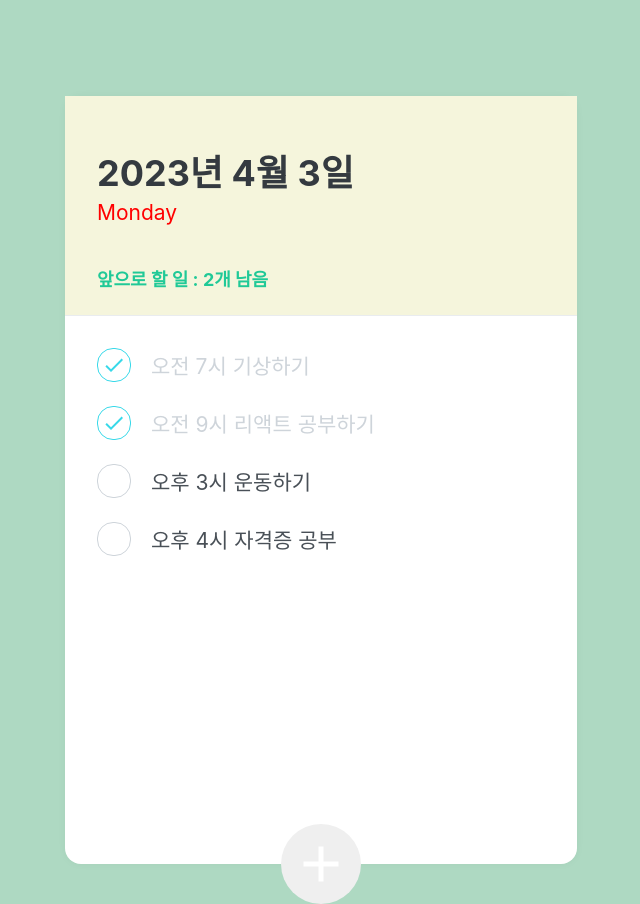
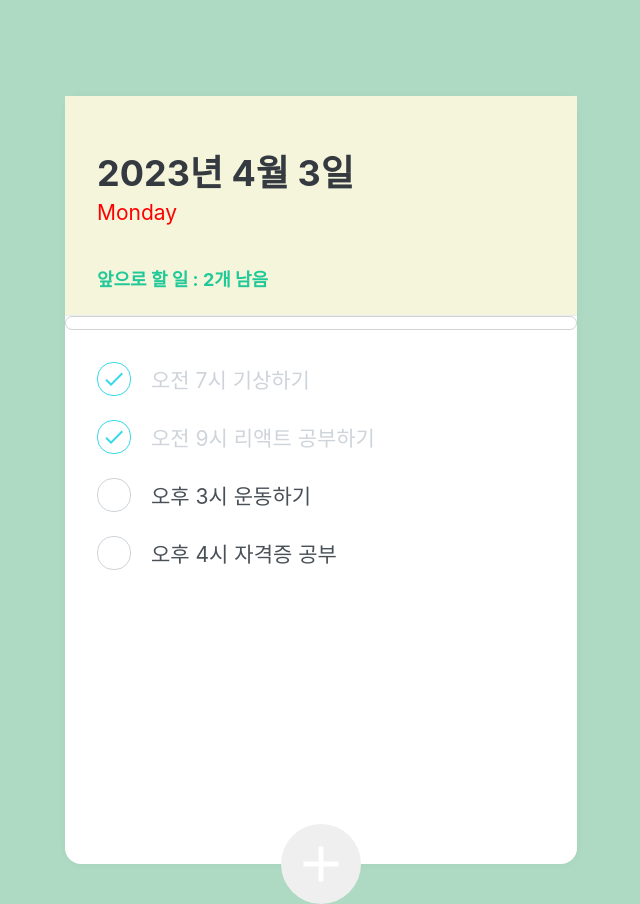
Before and after one commit to sloth-89/03todolist-prj, a React (Create React App) app: page / in a window 1280 px wide. Shown: the whole page, without its empty margins (319-959 px from the left). Built offline with nearby package versions, Linux system fonts and the light colour scheme.

Commit message:
230403 todolist

```diff
--- a/src/App.js
+++ b/src/App.js
@@ -5,6 +5,7 @@ import TodoHead from "./components/TodoHead";
 import TodoList from "./components/TodoList";
 import TodoCreate from "./components/TodoCreate";
 import { TodoProvider } from "./TodoContext";
+import Button from "./Button";
 
 const GlobalStyle = createGlobalStyle`
   body{
@@ -19,6 +20,7 @@ function App(){
       {/* 브라우저 전체 바탕화면 영역 */}
       <TodoTemplate>
         <TodoHead/>
+        <Button/>
         <TodoList/>
         <TodoCreate/>
       </TodoTemplate>
--- /dev/null
+++ b/src/Button.js
@@ -0,0 +1,31 @@
+import React from "react";
+import styled, {css} from "styled-components";
+
+const StyledButton = styled.button`
+    padding: 6px;
+    border-radius: 8px;
+    font-size: 1rem;
+    line-height: 1.5;
+    border: 1px solid lightgray;
+
+    color: ${(props) => props.color || 'gray'};
+    background: ${(props) => props.background || 'white'};
+
+    ${(props) => props.primary &&
+        css`
+            color: white;
+            background: navy;
+            border-color: navy;
+        `
+    };
+`;
+
+function Button({children, ...props}){
+    return(
+        <StyledButton {...props}>
+            {children}
+        </StyledButton>
+    )
+}
+
+export default Button;
```
